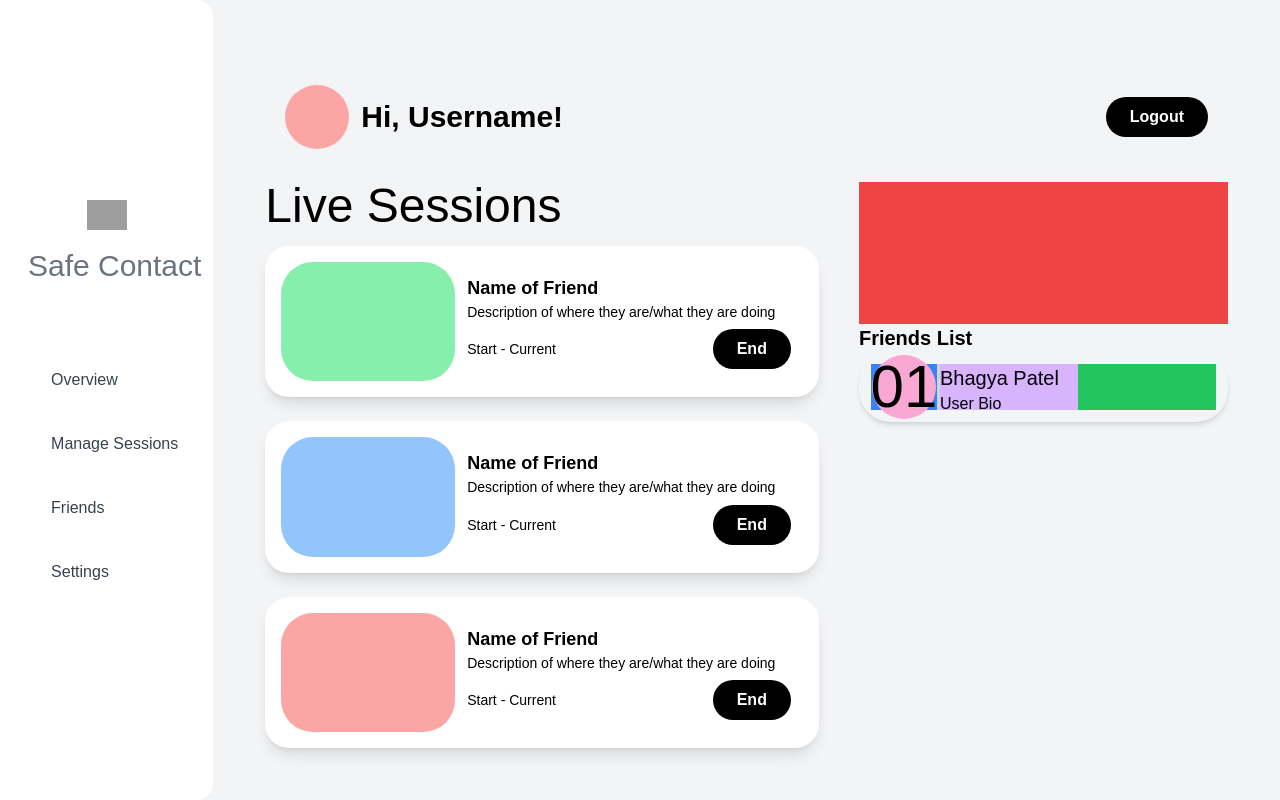
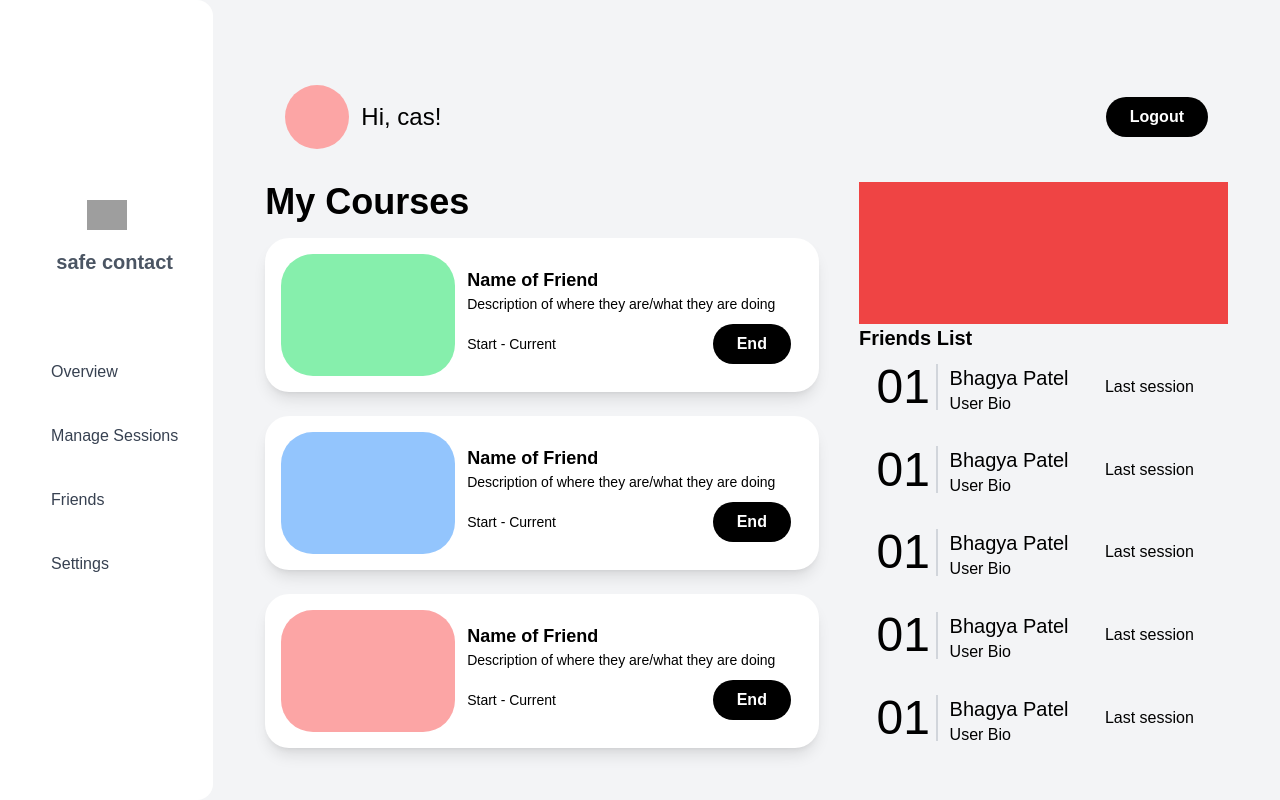
Before and after one commit to castorway/Safe-Contact, a Flask app: page / in a window 1280 px wide. Run offline with Flask 2, Linux system fonts and the light colour scheme; a user stored in the database is signed in; style sheets or scripts are compiled from the project's sources; grey boxes are pictures that could not be loaded.

Commit message:
new pages

```diff
--- a/client/auth.py
+++ b/client/auth.py
@@ -37,7 +37,7 @@ def login():
             else:
                 flash("Incorrect password, try again.", category="error")
         else:
-            flash("Email does not exist.", category='error')
+            flash("Username or passowrd does not match.", category='error')
 
     return render_template('login.html', user=current_user)
 
--- a/client/static/css/output.css
+++ b/client/static/css/output.css
@@ -673,6 +673,26 @@ video {
   margin-top: -2em;
 }
 
+.mb-2\.5 {
+  margin-bottom: 0.625rem;
+}
+
+.mt-8 {
+  margin-top: 2rem;
+}
+
+.ml-3 {
+  margin-left: 0.75rem;
+}
+
+.mt-\[2px\] {
+  margin-top: 2px;
+}
+
+.mt-\[1px\] {
+  margin-top: 1px;
+}
+
 .block {
   display: block;
 }
@@ -851,6 +871,10 @@ video {
   row-gap: 1.5rem;
 }
 
+.gap-y-3 {
+  row-gap: 0.75rem;
+}
+
 .space-y-5 > :not([hidden]) ~ :not([hidden]) {
   --tw-space-y-reverse: 0;
   margin-top: calc(1.25rem * calc(1 - var(--tw-space-y-reverse)));
@@ -916,6 +940,10 @@ video {
 
 .border-r-\[3px\] {
   border-right-width: 3px;
+}
+
+.border-r-2 {
+  border-right-width: 2px;
 }
 
 .border-gray-300 {
@@ -1070,6 +1098,14 @@ video {
   padding-right: 1.25rem;
 }
 
+.pt-2 {
+  padding-top: 0.5rem;
+}
+
+.pb-2 {
+  padding-bottom: 0.5rem;
+}
+
 .text-center {
   text-align: center;
 }
@@ -1114,6 +1150,11 @@ video {
   line-height: 2rem;
 }
 
+.text-4xl {
+  font-size: 2.25rem;
+  line-height: 2.5rem;
+}
+
 .font-bold {
   font-weight: 700;
 }
@@ -1153,6 +1194,11 @@ video {
 .text-red-600 {
   --tw-text-opacity: 1;
   color: rgb(220 38 38 / var(--tw-text-opacity));
+}
+
+.text-gray-600 {
+  --tw-text-opacity: 1;
+  color: rgb(75 85 99 / var(--tw-text-opacity));
 }
 
 .underline {
@@ -1209,7 +1255,7 @@ input[type="number"] {
   -moz-appearance: textfield;
        appearance: textfield;
   -webkit-appearance: textfield;
-  border: 2px solid #bbbbff;
+  border: 2px solid #adadad;
   color: black;
   border-radius: 4px;
 }
--- a/client/static/styles.css
+++ b/client/static/styles.css
@@ -26,7 +26,7 @@ input[type="number"] {
   text-align: center;
   appearance: textfield;
   -webkit-appearance: textfield;
-  border: 2px solid #bbbbff;
+  border: 2px solid #adadad;
   color: black;
   border-radius: 4px;
 }
--- a/client/templates/base_home.html
+++ b/client/templates/base_home.html
@@ -27,8 +27,8 @@
                 </div>
 
                 <!-- name -->
-                <div class="font-regular text-3xl text-gray-500 ml-4">
-                    Safe Contact
+                <div class="font-semibold text-xl text-gray-600 ml-4">
+                    safe contact
                 </div>
             </div>
 
--- a/client/templates/home.html
+++ b/client/templates/home.html
@@ -7,7 +7,7 @@
     <!-- profile -->
     <div class="flex flex-row gap-3 items-center">
       <div class="rounded-full w-16 h-16 bg-red-300"></div>
-      <div class="text-black text-3xl font-semibold">Hi, Username!</div>
+      <div class="text-black text-2xl font-medium">Hi, <span>{{current_user.username}}</span>!</div>
     </div>
     <!-- logout -->
     <button class="bg-black hover:bg-gray-500 text-white font-bold py-2 px-6 rounded-full">
@@ -22,8 +22,8 @@
     <!-- left container -->
     <div class="left flex flex-col justify-start h-full w-3/5 mr-10">
       <!-- Title -->
-      <div class="w-full font-regular text-5xl text-black mb-4">
-        Live Sessions
+      <div class="w-full font-semibold text-4xl text-black mb-4">
+        My Courses
       </div>
       <!-- cards -->
       <div class="h-full w-full flex flex-col justify-start gap-y-6">
@@ -106,21 +106,79 @@
         <div class="flex flex-row justify-between">
           <div class="text-black font-bold text-xl">Friends List</div>
         </div>
-        <!-- friend card -->
-        <div class="flex flex-row w-full h-1/6 shadow-md bg-gray-100 rounded-[2rem] overflow-hidden p-3">
-          <div class="h-full w-1/5 bg-blue-500 border-r-[3px] border-gray-300 flex justify-center items-center">
-            <div class="h-16 w-16 bg-pink-300 rounded-full text-6xl flex justify-center items-center">01</div>
+        <div class="h-full flex flex-col gap-y-3">
+          <div class="flex flex-row w-full h-1/6 overflow-hidden p-3">
+            <div class="h-full w-1/5 border-r-2 border-gray-300 flex justify-center items-center">
+              <div class="h-16 w-16  rounded-full text-5xl flex justify-center items-center">01</div>
+            </div>
+            <div class="h-full w-4/5 flex flex-row justify-between ml-3">
+              <div class="flex flex-col w-1/2 h-full justify-between">
+                <div class="text-xl">Bhagya Patel</div>
+                <div class="text-base">User Bio</div>
+              </div>
+              <div class="flex w-1/2 text-center justify-center items-center">
+                Last session
+              </div>
+            </div>
           </div>
-          <div class="h-full w-4/5 bg-green-500 flex flex-row justify-between">
-            <div class="flex flex-col w-1/2 h-full bg-purple-300">
-              <div class="text-xl">Bhagya Patel</div>
-              <div class="text-base">User Bio</div>
+          <div class="flex flex-row w-full h-1/6 overflow-hidden p-3">
+            <div class="h-full w-1/5 border-r-2 border-gray-300 flex justify-center items-center">
+              <div class="h-16 w-16  rounded-full text-5xl flex justify-center items-center">01</div>
             </div>
-            <div class="flex justify-center items-center">
-
+            <div class="h-full w-4/5 flex flex-row justify-between ml-3">
+              <div class="flex flex-col w-1/2 h-full justify-between">
+                <div class="text-xl">Bhagya Patel</div>
+                <div class="text-base">User Bio</div>
+              </div>
+              <div class="flex w-1/2 text-center justify-center items-center">
+                Last session
+              </div>
+            </div>
+          </div>
+          <div class="flex flex-row w-full h-1/6 overflow-hidden p-3">
+            <div class="h-full w-1/5 border-r-2 border-gray-300 flex justify-center items-center">
+              <div class="h-16 w-16  rounded-full text-5xl flex justify-center items-center">01</div>
+            </div>
+            <div class="h-full w-4/5 flex flex-row justify-between ml-3">
+              <div class="flex flex-col w-1/2 h-full justify-between">
+                <div class="text-xl">Bhagya Patel</div>
+                <div class="text-base">User Bio</div>
+              </div>
+              <div class="flex w-1/2 text-center justify-center items-center">
+                Last session
+              </div>
+            </div>
+          </div>
+          <div class="flex flex-row w-full h-1/6 overflow-hidden p-3">
+            <div class="h-full w-1/5 border-r-2 border-gray-300 flex justify-center items-center">
+              <div class="h-16 w-16  rounded-full text-5xl flex justify-center items-center">01</div>
+            </div>
+            <div class="h-full w-4/5 flex flex-row justify-between ml-3">
+              <div class="flex flex-col w-1/2 h-full justify-between">
+                <div class="text-xl">Bhagya Patel</div>
+                <div class="text-base">User Bio</div>
+              </div>
+              <div class="flex w-1/2 text-center justify-center items-center">
+                Last session
+              </div>
+            </div>
+          </div>
+          <div class="flex flex-row w-full h-1/6 overflow-hidden p-3">
+            <div class="h-full w-1/5 border-r-2 border-gray-300 flex justify-center items-center">
+              <div class="h-16 w-16  rounded-full text-5xl flex justify-center items-center">01</div>
+            </div>
+            <div class="h-full w-4/5 flex flex-row justify-between ml-3">
+              <div class="flex flex-col w-1/2 h-full justify-between">
+                <div class="text-xl">Bhagya Patel</div>
+                <div class="text-base">User Bio</div>
+              </div>
+              <div class="flex w-1/2 text-center justify-center items-center">
+                Last session
+              </div>
             </div>
           </div>
         </div>
+
       </div>
     </div>
   </div>
--- a/client/templates/login.html
+++ b/client/templates/login.html
@@ -22,8 +22,8 @@
                         <!-- title and sub-title -->
 
                         <!-- title -->
-                        <div class="font-regular text-3xl text-gray-500 ml-4 mt-[3px]">
-                            Safe Contact
+                        <div class="font-regular text-3xl text-gray-600 ml-4 mt-[1px]">
+                            safe contact
                         </div>
                     </div>
                     <!-- text -->
@@ -35,7 +35,7 @@
                                 Welcome back!
                             </div>
                             <!-- sub title -->
-                            <div class="font-light text-sm">
+                            <div class="font-light text-md">
                                 Please login in to your account.
                             </div>
 
--- a/client/templates/sign_up.html
+++ b/client/templates/sign_up.html
@@ -21,8 +21,8 @@
                     <!-- title and sub-title -->
 
                     <!-- title -->
-                    <div class="font-regular text-3xl text-gray-500 ml-4 mt-[3px]">
-                        Safe Contact
+                    <div class="font-regular text-3xl text-gray-600 ml-4 mt-[1px]">
+                        safe contact
                     </div>
                 </div>
                 <!-- text -->
--- a/client/templates/verify.html
+++ b/client/templates/verify.html
@@ -26,6 +26,9 @@ content%}
         <input type="number" pattern="[0-9]*" min="0" max="9" maxlength="1" value="" inputtype="numeric" id="otc-6"
           name="num-6" required />
       </div>
+      <button class="bg-black hover:bg-gray-500 text-white font-bold py-2 px-6 rounded-md mt-8 w-2/3" type="Submit">
+        Submit
+      </button>
 
     </form>
   </div>
```
Also changed, not shown: client/templates/settings.html (+4 -4 lines).
